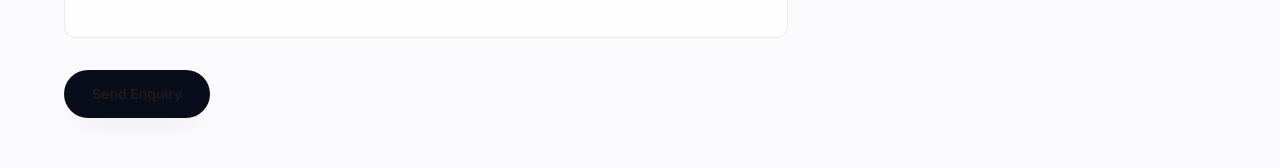
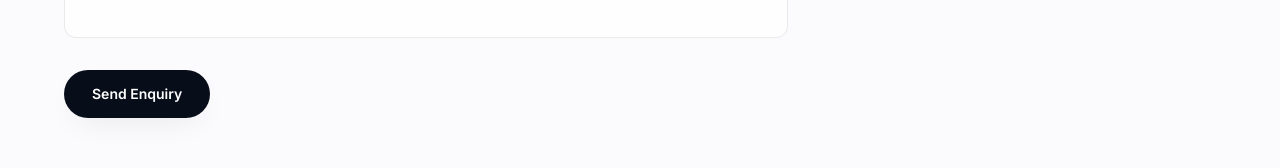
Before and after one commit to truelifeglobalpte/True-Life-Global, a Next.js app: page / in a window 1280 px wide. Shown: the part 9629-9797 px from the top of the page. Built offline with nearby package versions, Linux system fonts and the light colour scheme.

Commit message:
Fix button and bubble text contrast in Contact and ChatBot components

```diff
--- a/src/components/ChatBot.tsx
+++ b/src/components/ChatBot.tsx
@@ -210,7 +210,7 @@ export default function ChatBot({ onStateChange }: { onStateChange?: (isOpen: bo
                   <div
                     className={`max-w-[80%] rounded-2xl px-4 py-2.5 text-sm ${
                       msg.sender === "user"
-                        ? "bg-navy-950 text-paper-0 dark:bg-gold-500 dark:text-navy-950 rounded-br-none"
+                        ? "bg-navy-950 text-white dark:bg-gold-500 dark:text-navy-950 rounded-br-none"
                         : "bg-card-bg border border-card-border text-foreground rounded-bl-none shadow-sm"
                     }`}
                   >
@@ -245,7 +245,7 @@ export default function ChatBot({ onStateChange }: { onStateChange?: (isOpen: bo
               />
               <button
                 type="submit"
-                className="p-2 rounded-xl bg-navy-950 text-paper-0 dark:bg-gold-500 dark:text-navy-950 hover:opacity-90 transition-opacity flex items-center justify-center w-10 h-10 flex-shrink-0"
+                className="p-2 rounded-xl bg-navy-950 text-white dark:bg-gold-500 dark:text-navy-950 hover:opacity-90 transition-opacity flex items-center justify-center w-10 h-10 flex-shrink-0"
                 aria-label="Send message"
               >
                 <svg width="18" height="18" viewBox="0 0 24 24" fill="none" stroke="currentColor" strokeWidth="2" strokeLinecap="round" strokeLinejoin="round">
--- a/src/components/Contact.tsx
+++ b/src/components/Contact.tsx
@@ -271,7 +271,7 @@ export default function Contact() {
             <button
               type="submit"
               disabled={status === "submitting"}
-              className="w-full sm:w-auto inline-flex items-center justify-center px-7 py-3.5 text-sm font-semibold rounded-full bg-navy-950 text-paper-0 hover:bg-navy-800 dark:bg-gold-500 dark:text-navy-950 dark:hover:bg-gold-400 transition-all duration-150 shadow-md hover:shadow-lg disabled:opacity-50 disabled:cursor-not-allowed"
+              className="btn-wow-effect w-full sm:w-auto inline-flex items-center justify-center px-7 py-3.5 text-sm font-semibold rounded-full bg-navy-950 text-white hover:bg-navy-800 dark:bg-gold-500 dark:text-navy-950 dark:hover:bg-gold-400 transition-all duration-150 shadow-md hover:shadow-lg disabled:opacity-50 disabled:cursor-not-allowed"
             >
               {status === "submitting" ? (
                 <>
```
